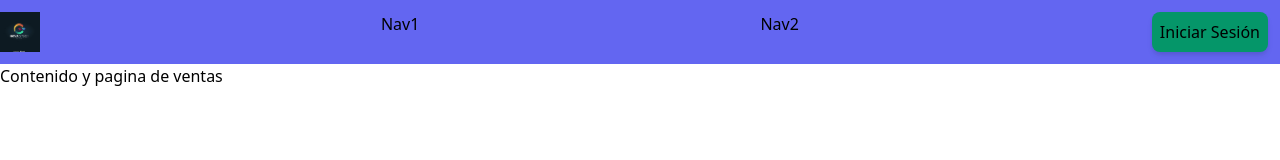
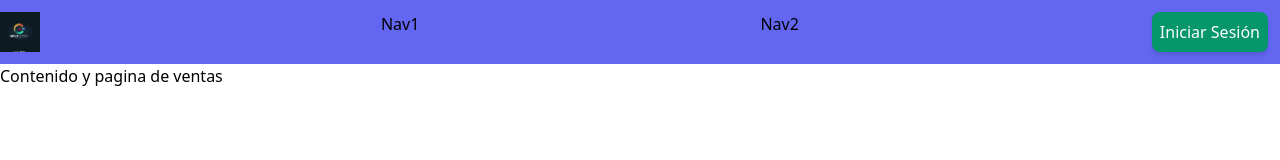
Before and after one commit to NovaGit2021/MinTic2021, a React (Create React App) app: page / in a window 1280 px wide. Shown: the top 160 px of the page. Built offline with nearby package versions, Linux system fonts and the light colour scheme.

Commit message:
Cambio texto en boton de inicio de sesion

```diff
--- a/src/components/Navbar.jsx
+++ b/src/components/Navbar.jsx
@@ -13,7 +13,7 @@ const Navbar = () => {
                 <li className= "px-3">
 
                     <Link to='/login'>
-                    <button className= "bg-green-600 p-2 rounded-lg shadow-md hover:bg-grey-600">Iniciar Sesión</button>
+                    <button className= "bg-green-600 p-2 text-white rounded-lg shadow-md hover:bg-grey-600">Iniciar Sesión</button>
 
 
                     </Link>
```
